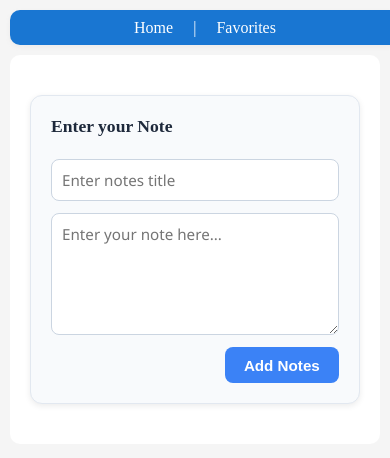
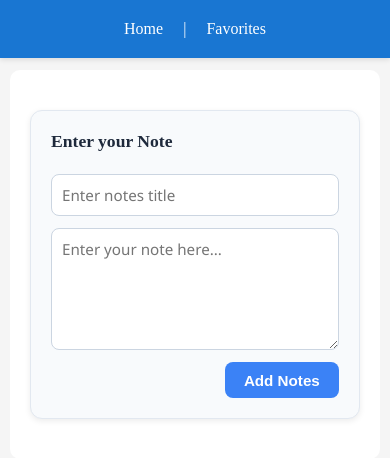
Before and after one commit to kona-sai-eswar/NotesApp, a React (Vite) app: page / in a window 390 px wide. Shown: the top 458 px of the page. Built offline with nearby package versions, Linux system fonts and the light colour scheme.

Commit message:
feat: nav bar mobile fix

```diff
--- a/src/App.css
+++ b/src/App.css
@@ -15,20 +15,19 @@
   border-radius: 10px;
 }
 
-.navBar{
+.navBar {
+  position: fixed;
+  top: 0;
+  left: 0;
+  width: 100%;
   background-color: #1976D2;
-  border-radius: 10px;
-  color:#FFFFFF;
-  height: 35px;
+  color: #FFFFFF;
   display: flex;
   justify-content: center;
   align-items: center;
-  margin: 10px;
-  position: sticky;
-  top: 0;
-  width: 100%;
+  padding: 10px 15px;
   z-index: 1000;
-  box-shadow: 0 2px 5px rgba(164, 155, 155, 0.1);
+  box-shadow: 0 2px 5px rgba(0, 0, 0, 0.1);
 }
 
 .navLink{
--- a/src/index.css
+++ b/src/index.css
@@ -1,3 +1,4 @@
 body{
     background-color: #F5F5F5;
+    padding-top: 60px;
 }
```
